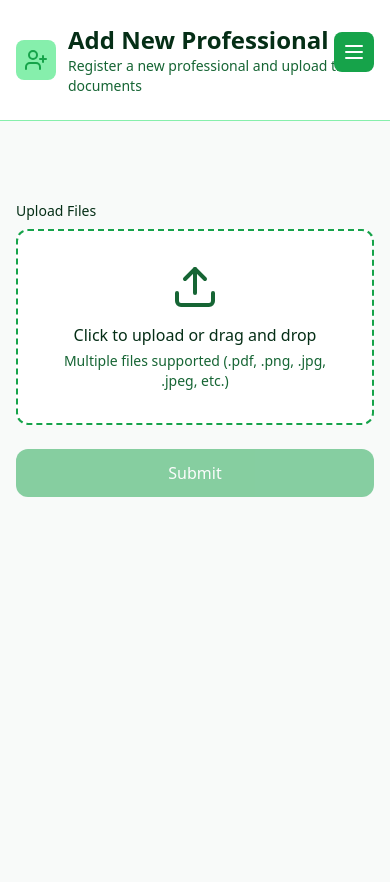
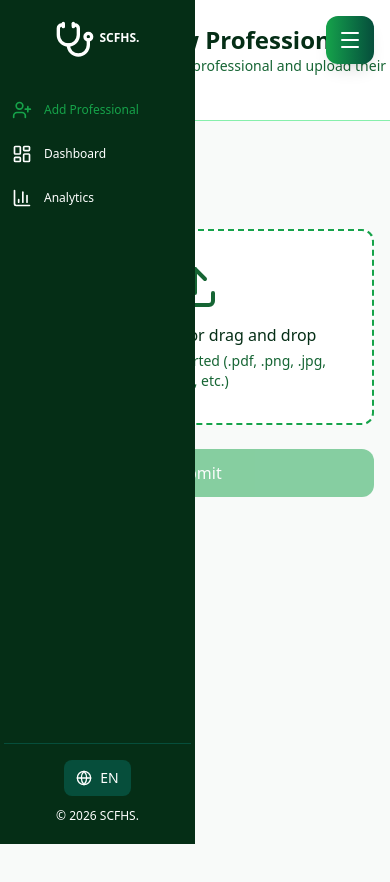
Before and after one commit to heba39920/doctorsDashboard, a React (Vite) app: page / in a window 390 px wide. Shown: the top 882 px of the page. Built offline with nearby package versions, Linux system fonts and the light colour scheme.

Commit message:
remove loction and handling styling

```diff
--- a/src/components/Sidebar/Sidebar.tsx
+++ b/src/components/Sidebar/Sidebar.tsx
@@ -8,13 +8,11 @@ interface SidebarProps {
   onClose: () => void;
 }
 
-export const Sidebar = ({ isOpen, onClose }: SidebarProps) => {
+export const Sidebar = ({  onClose }: SidebarProps) => {
   const { t } = useTranslation();
 
   return (
-    <div className={`bg-[var(--textPrimary)] text-[var(--background)] w-1/2 md:w-26 h-screen py-5 px-1 border-r border-[var(--accent)] flex flex-col fixed left-0 z-50 transition-transform duration-300 ${
-      isOpen ? 'translate-x-0' : '-translate-x-full'
-    } md:translate-x-0`}>
+    <div className={`bg-[var(--textPrimary)] text-[var(--background)] w-1/2 md:w-26 h-screen py-5 px-1 flex flex-col fixed z-50 transition-transform duration-300`}>
       <div className="mb-8">
         <div className="flex items-center gap-1 justify-center md:justify-start">
           <Stethoscope className="w-10 h-10 text-[var(--background)]" />
@@ -28,7 +26,7 @@ export const Sidebar = ({ isOpen, onClose }: SidebarProps) => {
               to="/"
               onClick={onClose}
               className={({ isActive }) =>
-                `flex md:flex-col justify-center md:px-0 px-2 items-center rounded-xl gap-3 md:py-3 py-2 text-xs  transition-all duration-200 ${
+                `flex md:flex-col justify-start md:justify-center md:px-0 px-2 items-center rounded-xl gap-3 md:py-3 py-2 text-xs  transition-all duration-200 ${
                   isActive
                     ? ' text-(--primary) '
                     : ' text-[var(--background)] hover:bg-(--secondary)'
--- a/src/components/layout/Layout.tsx
+++ b/src/components/layout/Layout.tsx
@@ -1,12 +1,16 @@
 import { Sidebar } from "../Sidebar/Sidebar";
 import { Outlet } from "react-router-dom";
 import { useState } from "react";
+import { Menu, X } from "lucide-react";
+import { useTranslation } from "react-i18next";
 
 const Layout = () => {
   const [isSidebarOpen, setIsSidebarOpen] = useState(false);
+  const { t } = useTranslation();
   const isRTL = localStorage.getItem('language') === 'ar';
+
   return (
-    <div className={`flex min-h-screen bg-[var(--background)] ${isRTL ? 'text-right' : 'text-left'}`}>
+    <div className={`flex min-h-screen bg-[var(--background)] `}>
       <Sidebar isOpen={isSidebarOpen} onClose={() => setIsSidebarOpen(false)} />
       {isSidebarOpen && (
         <div
@@ -14,27 +18,19 @@ const Layout = () => {
           onClick={() => setIsSidebarOpen(false)}
         />
       )}
-      <main className="flex-1 overflow-auto md:ml-25">
+      <main className={`flex-1 overflow-auto relative md:ml-25`}>
         <button
           onClick={() => setIsSidebarOpen(!isSidebarOpen)}
-          className="absolute top-8 end-4 z-30 p-2 bg-[var(--primary)] text-white rounded-lg md:hidden hover:bg-[var(--secondary)] transition-colors"
-          aria-label="Toggle sidebar"
+          className={`fixed top-4 z-50 p-3 bg-gradient-to-r from-[var(--primary)] to-[var(--secondary)] text-white rounded-xl shadow-lg hover:shadow-xl hover:scale-105 active:scale-95 transition-all duration-300 md:hidden ${
+            isRTL ? 'left-4' : 'right-4'
+          }`}
+          aria-label={isSidebarOpen ? t('sidebar.closeMenu') : t('sidebar.openMenu')}
         >
-          <svg
-            className="w-6 h-6"
-            fill="none"
-            strokeLinecap="round"
-            strokeLinejoin="round"
-            strokeWidth="2"
-            viewBox="0 0 24 24"
-            stroke="currentColor"
-          >
-            {isSidebarOpen ? (
-              <path d="M6 18L18 6M6 6l12 12" />
-            ) : (
-              <path d="M4 6h16M4 12h16M4 18h16" />
-            )}
-          </svg>
+          {isSidebarOpen ? (
+            <X className="w-6 h-6" />
+          ) : (
+            <Menu className="w-6 h-6" />
+          )}
         </button>
         <Outlet />
       </main>
--- a/src/i18n/locales/ar.json
+++ b/src/i18n/locales/ar.json
@@ -20,7 +20,11 @@
     "addProfessional": "إضافة مهني",
     "dashboard": "لوحة التحكم",
     "analytics": "التحليلات",
-    "copyright": "© 2026 SCFHS."
+    "copyright": "© 2026 SCFHS.",
+    "openMenu": "فتح القائمة",
+    "closeMenu": "إغلاق القائمة",
+    "left": "يسار",
+    "right": "يمين"
   },
   "form": {
     "professionalName": "اسم المهني",
--- a/src/i18n/locales/en.json
+++ b/src/i18n/locales/en.json
@@ -16,12 +16,15 @@
     "years": "Years"
   },
   "sidebar": {
-
     "managementSystem": "Management System",
     "addProfessional": "Add Professional",
     "dashboard": "Dashboard",
     "analytics": "Analytics",
-    "copyright": "© 2026 SCFHS."
+    "copyright": "© 2026 SCFHS.",
+    "openMenu": "Open Menu",
+    "closeMenu": "Close Menu",
+    "left": "Left",
+    "right": "Right"
   },
   "form": {
     "professionalName": "Professional Name",
--- a/src/pages/Analytics.tsx
+++ b/src/pages/Analytics.tsx
@@ -51,15 +51,15 @@ const Analytics = () => {
   // Get professional types distribution
   const professionalTypes = Object.entries(statsData.by_professional_type)
     .sort(([, a], [, b]) => b - a)
-
+const isRTL = localStorage.getItem('language') === 'ar';
   return (
     <div className="min-h-screen bg-[var(--surface)] p-6">
       <div className="max-w-7xl mx-auto">
         {/* Header */}
         <div className="mb-8">
-          <div className="flex items-center gap-3 mb-2">
+          <div className={`flex items-center gap-3 mb-2 ${isRTL ? 'justify-end' : 'justify-start'}`}>
             <BarChart3 className="w-8 h-8 text-[var(--primary)]" />
-            <h1 className="text-4xl font-bold text-[var(--textPrimary)]">
+            <h1 className="text-2xl font-bold text-[var(--textPrimary)]">
               {t('analytics.title')}
             </h1>
           </div>
--- a/src/pages/Home.tsx
+++ b/src/pages/Home.tsx
@@ -4,20 +4,20 @@ import { useTranslation } from "react-i18next"
 
 const Home = () => {
     const { t } = useTranslation()
-
+    const isRTL = localStorage.getItem('language') === 'ar';
     return (
         <div className="min-h-screen bg-[var(--surface)]">
             <div className="bg-white border-b border-[var(--accent)] shadow-sm">
-                <div className="max-w-2xl mx-auto px-4 py-6">
-                    <div className="flex items-center gap-3">
+                <div className={`py-6 ${isRTL ? 'me-10' : 'ms-10'}`}>
+                    <div className={`flex items-center gap-3 ${isRTL ? 'justify-end' : 'justify-start'}`}>
                         <div className="p-2 bg-[var(--accent)] rounded-lg">
                             <UserPlus className="w-6 h-6 text-[var(--primary)]" />
                         </div>
                         <div>
-                            <h1 className="text-2xl font-bold text-[var(--textPrimary)]">
+                            <h1 className={`text-2xl font-bold text-[var(--textPrimary)] `}>
                                 {t('home.addNewProfessional')}
                             </h1>
-                            <p className="text-sm text-[var(--textSecondary)]">
+                            <p className={`text-sm text-[var(--textSecondary)] ${isRTL ? 'text-right' : 'text-left'}`}>
                                 {t('home.registerProfessional')}
                             </p>
                         </div>
--- a/src/pages/ProfessionalDetails.tsx
+++ b/src/pages/ProfessionalDetails.tsx
@@ -1,5 +1,5 @@
 import { useParams, useNavigate } from "react-router-dom"
-import { ArrowLeft, User, Mail, Phone, MapPin, Award, FileText, Briefcase, Building2, Calendar, Star, Loader2, AlertCircle, Trash2, Edit, IdCard, GraduationCap, Shield, BookOpen, Trophy, BookMarked, BriefcaseBusiness, DollarSign, Clock, Code, AlertTriangle } from "lucide-react"
+import { ArrowLeft, User, Mail, Phone, Award, FileText, Briefcase, Building2, Calendar, Star, Loader2, AlertCircle, Trash2, Edit, IdCard, GraduationCap, Shield, BookOpen, Trophy, BookMarked, BriefcaseBusiness, DollarSign, Clock, Code, AlertTriangle } from "lucide-react"
 import { useTranslation } from "react-i18next"
 import { useGetProfessionalById, useDeleteProfessional, useUpdateProfessional } from "../utils/hooks/Hooks"
 import { convertProfessionalDataToLegacy, formatValue } from "../utils/helperfunctions/ProfessionalUtils"
@@ -108,7 +108,7 @@ const ProfessionalDetails = () => {
                   {specializations.length > 0 ? specializations.join(", ") : professional.specialization}
                 </span>
               </div>
-              <p className="text-white/90 text-lg">{formatValue(professional.location)}</p>
+
             </div>
             <div className="flex flex-col gap-3">
               <div className="bg-white/10 backdrop-blur-sm rounded-lg p-4 text-center border border-white/20">
@@ -620,13 +620,7 @@ const ProfessionalDetails = () => {
                     </div>
                   </div>
                 )}
-                <div className="flex items-center gap-3 p-3 bg-[var(--surface)] rounded-lg">
-                  <MapPin className="w-5 h-5 text-[var(--primary)]" />
-                  <div className="flex-1 min-w-0">
-                    <p className="text-xs text-[var(--textSecondary)]">{t('professionalDetails.location')}</p>
-                    <p className="text-sm font-medium text-[var(--textPrimary)]">{formatValue(professional.location)}</p>
-                  </div>
-                </div>
+
              {professionalData.national_id && (
               <div className="flex items-center gap-3 p-3 bg-[var(--surface)] rounded-lg">
                 <IdCard className="w-5 h-5 text-[var(--primary)]" />
--- a/src/utils/helperfunctions/ProfessionalUtils.ts
+++ b/src/utils/helperfunctions/ProfessionalUtils.ts
@@ -19,7 +19,6 @@ export const convertProfessionalDataToLegacy = (data: professionalData): profess
     email: data.email || null,
     phone: data.phone || null,
     specialization: data.specializations?.[0] || notSpecified,
-    location: data.work_places?.[0]?.workplace_name || notSpecified,
     experience: data.years_of_experience ? `${data.years_of_experience} years` : notSpecified,
     joinDate: data.created_at,
     filesCount: data.uploaded_files?.length || 0,
@@ -37,7 +36,6 @@ export const convertProfessionalListItemToLegacy = (item: professionalListItem):
     email: item.email || null,
     phone: item.phone || null,
     specialization: item.specializations?.[0] || notSpecified,
-    location: notSpecified,
     experience: item.years_of_experience ? `${item.years_of_experience} years` : notSpecified,
     joinDate: item.created_at,
     filesCount: 0, // Not available in list response
```
Also changed, not shown: src/pages/Dashboard.tsx (+6 -11 lines).
